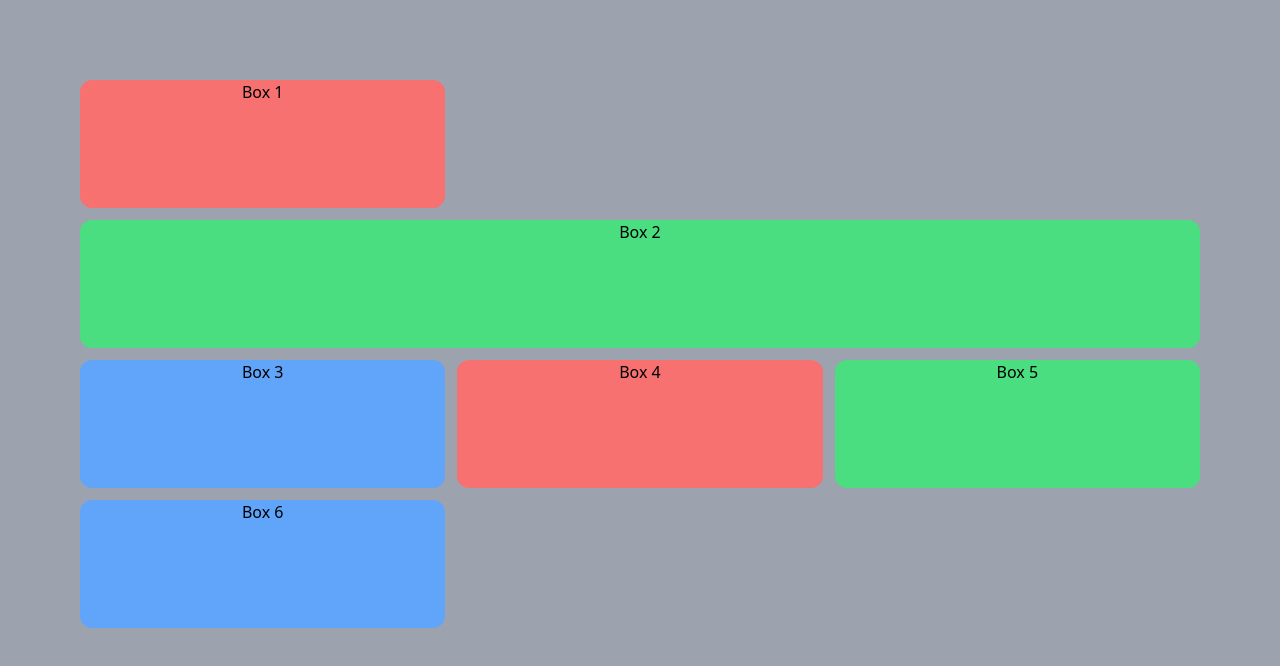
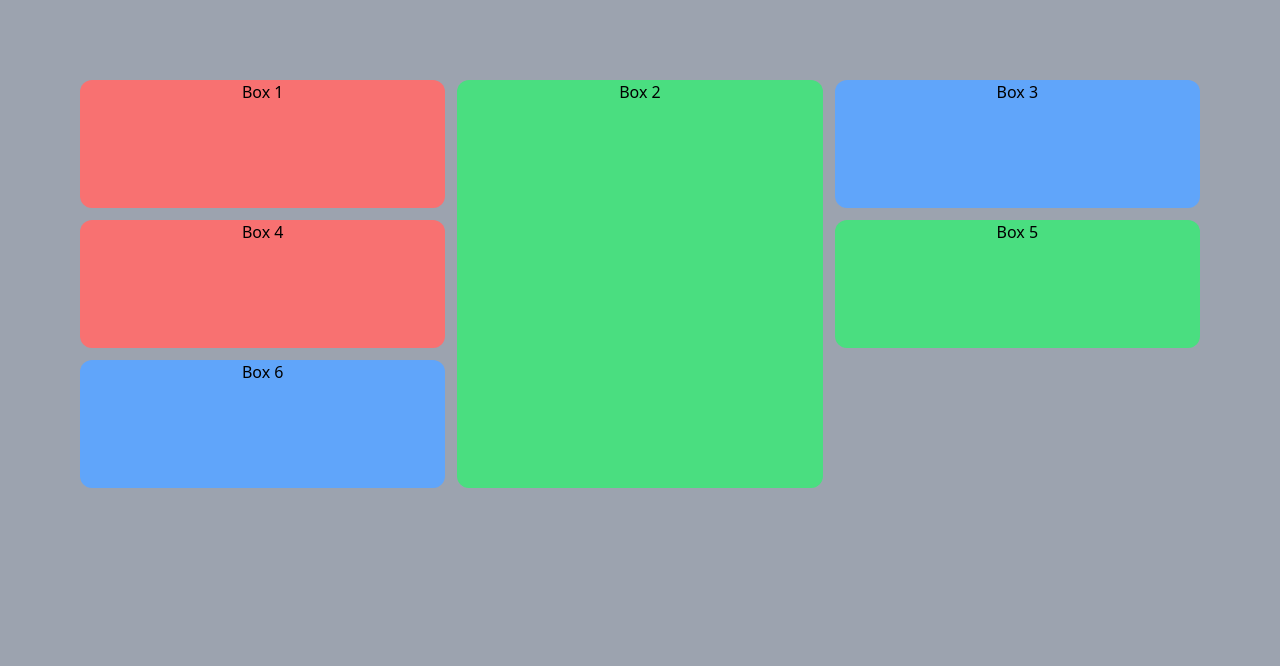
Before and after one commit to SauelAlmonte/tailwind-redo, a website: page 08-grids/index.html in a window 1280 px wide. Drawn offline with nearby package versions, Linux system fonts and the light colour scheme.

```diff
--- a/08-grids/index.html
+++ b/08-grids/index.html
@@ -15,7 +15,7 @@
     <div class="grid grid-cols-3 gap-3">
         <div class="bg-red-400 h-32 text-center rounded-xl"
         >Box 1</div>
-        <div class="bg-green-400 h-32 text-center rounded-xl col-span-3"
+        <div class="bg-green-400 text-center rounded-xl row-span-3"
         >Box 2</div>
         <div class="bg-blue-400 h-32 text-center rounded-xl"
         >Box 3</div>
```
